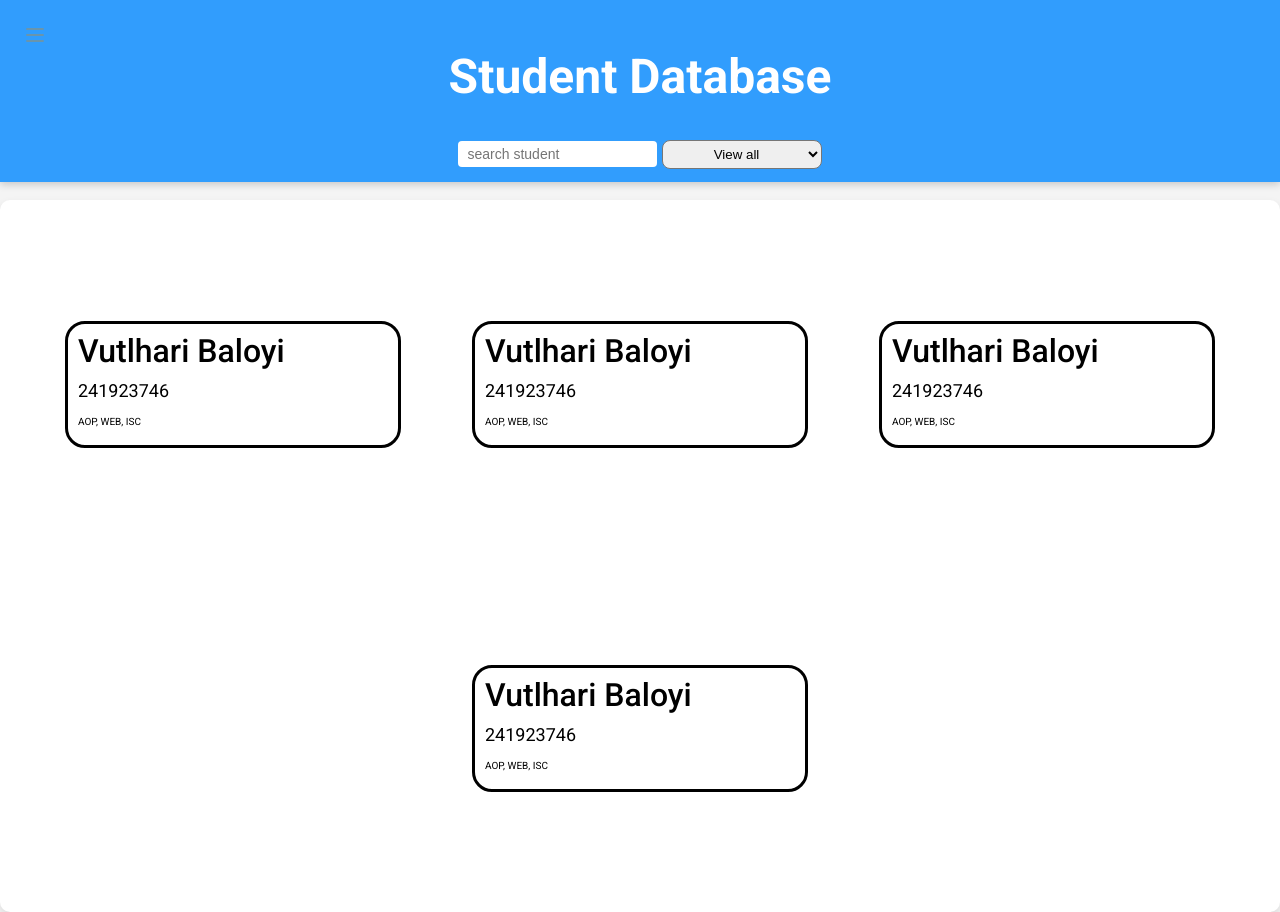
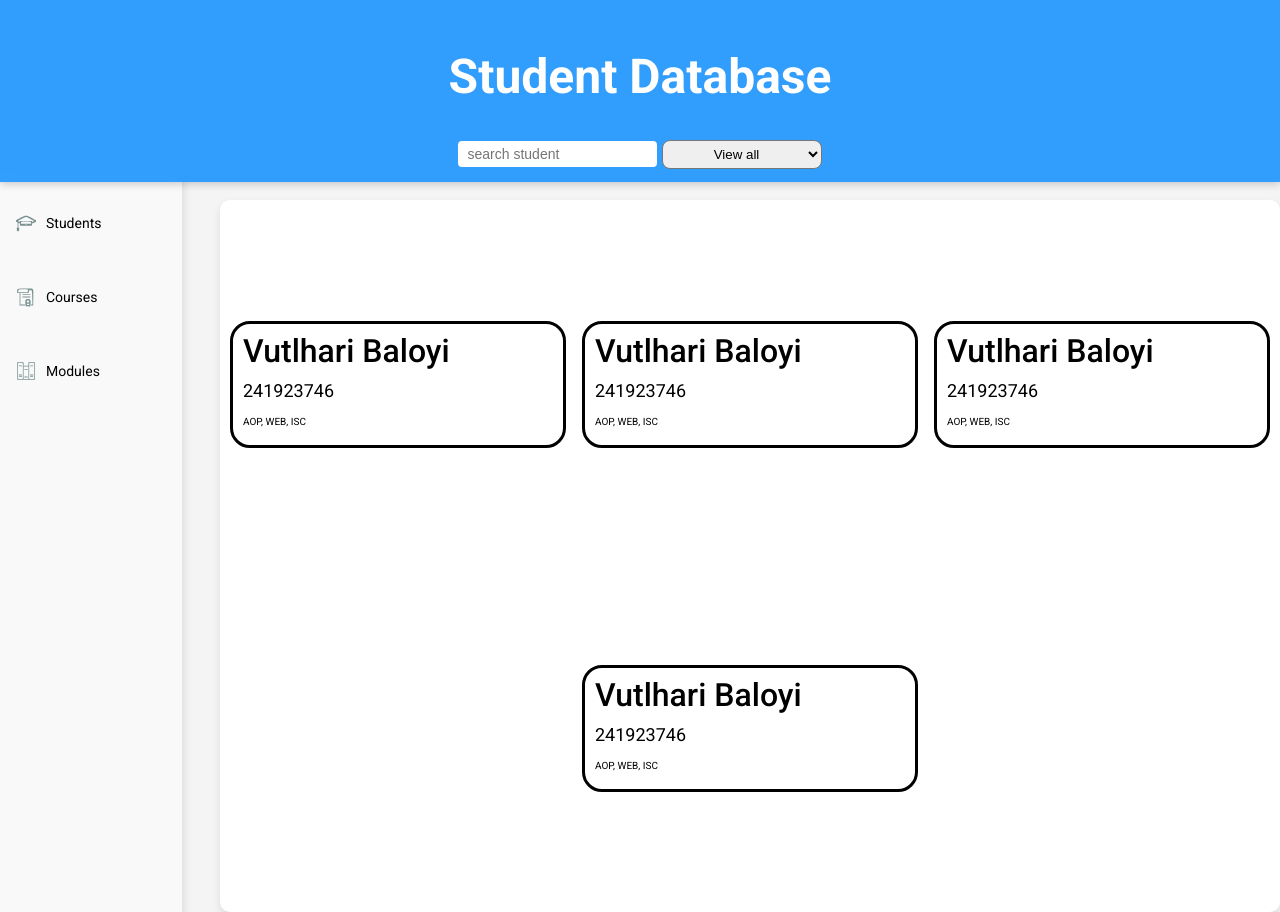
Before and after one commit to vutlhari-proj/java, a web app: page /index.html in a window 1280 px wide. Run offline with its HTML, style and script files only (its server is not run), Linux system fonts and the light colour scheme; data that the repository does not hold is empty.

Commit message:
made sidebar

```diff
--- a/src/main/resources/static/index.html
+++ b/src/main/resources/static/index.html
@@ -15,10 +15,6 @@
 </head>
 <body>
   <header>
-      <div class="menu-container">
-        <img class="menu" src="images/menu.svg">
-      </div>
-
     <h1>Student Database</h1>
 
     <div class="filter-container">
@@ -33,6 +29,24 @@
 
     </div>
   </header>
+
+  <aside class="sidebar">
+    <a class="sidebar-link">
+      <img src="images/student.svg">
+      <p>Students</p>
+    </a>
+
+    <a class="sidebar-link">
+      <img src="images/course.svg">
+      <p>Courses</p>
+    </a>
+
+    <a class="sidebar-link">
+      <img src="images/module.svg">
+      <p>Modules</p>
+    </a>
+
+  </aside>
 
   <main class="container">
     <div class="students-container">
--- a/src/main/resources/static/styles/general.css
+++ b/src/main/resources/static/styles/general.css
@@ -53,7 +53,8 @@ header{
 }
 
 .menu{
-  height: 20px;
+  height: 25px;
+  width: 25px;
 
   padding: 0;
   margin: 10px 10px 3px 10px;
@@ -86,7 +87,7 @@ header{
 .container {
   margin-top: 200px;              /* equal to header height */
   min-height: calc(100vh - 200px);    /* take the remaining space */
-
+  margin-left: 220px;
   display: flex;
 }
 
@@ -165,3 +166,53 @@ header{
   font-weight: 300;
   font-size: 12px;
 }
+
+.sidebar {
+  position: fixed;
+  top: 170px; /* below header */
+  left: 0;
+
+  width: 150px;
+  height: calc(100vh - 150px); /* fill screen minus header */
+
+  background: #f9f9f9;
+  box-shadow: 2px 0 8px rgba(0,0,0,.1);
+
+  padding: 1rem;
+
+  overflow-y: auto; /* scroll if content is long */
+  z-index: 900; /* below header but above main */
+
+  display: flex;
+  flex-direction: column;
+  align-items: center;
+}
+
+.sidebar-link {
+  display: flex;
+  align-items: center;
+  gap: 10px;
+
+  width: 100%;
+
+  padding: 10px;
+  margin: 5px 0;
+
+  border-radius: 8px;
+
+  cursor: pointer;
+  transition: background 0.3s ease;
+}
+
+.sidebar-link:hover {
+  background: rgba(0, 136, 255, 0.1);
+}
+
+.sidebar img {
+  height: 20px;
+}
+
+.sidebar p{
+  font-family: "Roboto", Arial;
+  font-size: 14px;
+}
```
Also changed, not shown: src/main/resources/static/images/course.svg (added), src/main/resources/static/images/module.svg (added), src/main/resources/static/images/student.svg (added). Lines whose indentation alone changed are shown as unchanged.
